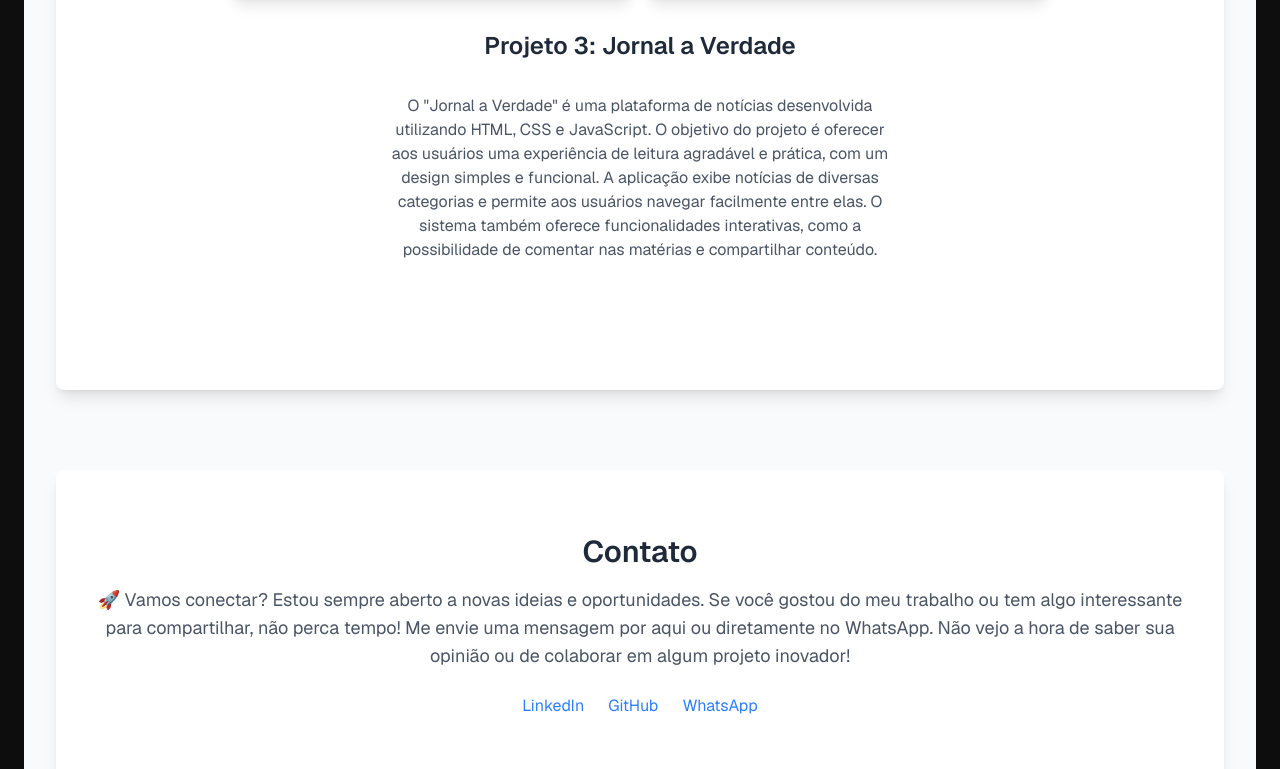
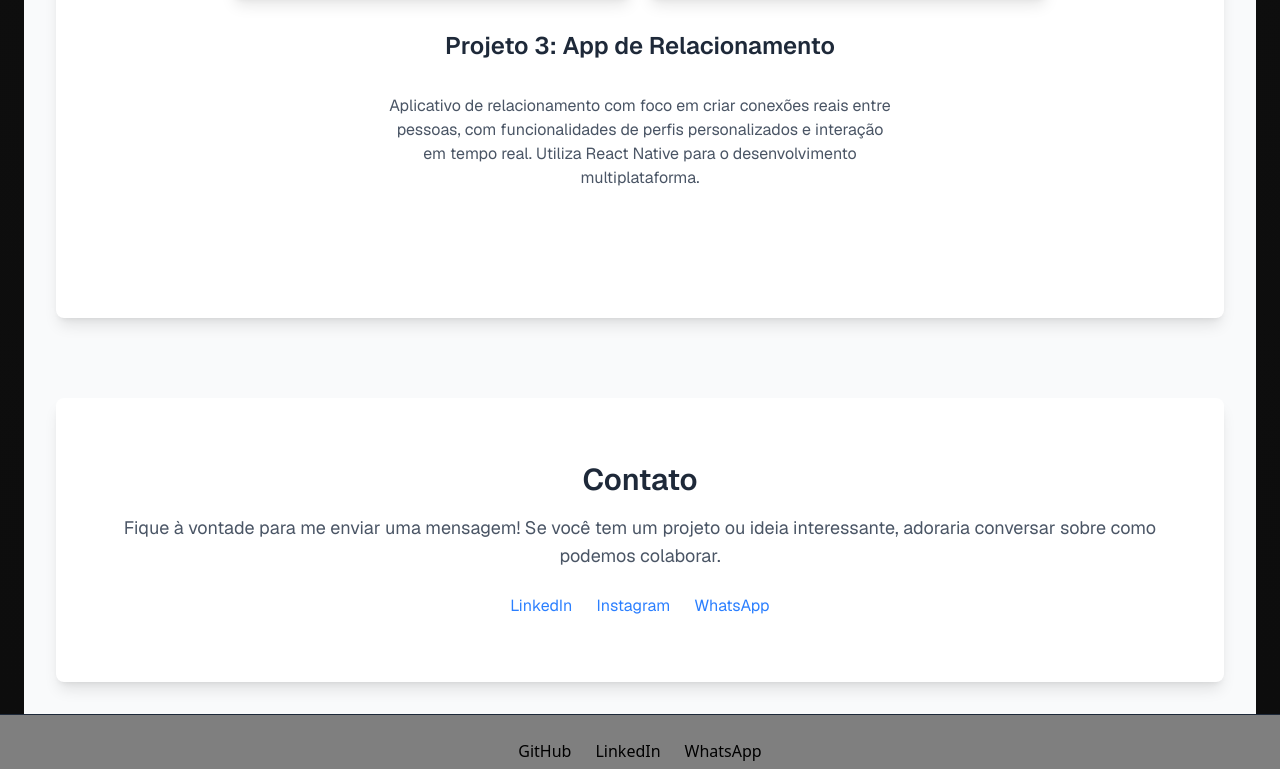
Before and after one commit to maximonGamer/meu-portfolio, a Next.js app: page / in a window 1280 px wide. Shown: the part 3411-4180 px from the top of the page. Built offline with nearby package versions, Linux system fonts and the light colour scheme.

Commit message:
Atualizando o layout e página inicial do portfólio

```diff
--- a/src/app/layout.tsx
+++ b/src/app/layout.tsx
@@ -54,11 +54,11 @@ export default function RootLayout({
             {[
               { name: "GitHub", url: "https://github.com/maximonGamer" },
               { name: "LinkedIn", url: "https://www.linkedin.com/in/claudio-lucas-henrique-francisco-ribeiro-1a8148346/" },
-              { name: "Telefone", url: "https://wa.me/5511998115005" }, // Substituí o link de email pelo número de telefone
+              { name: "WhatsApp", url: "https://wa.me/5511998115005" }, // Substitui o "Telefone" por WhatsApp
             ].map((item, index) => (
               <a
                 key={index}
-                href={item.name === "Telefone" ? `tel:${item.url}` : item.url} // Corrigido para usar 'tel:' no telefone
+                href={item.url} // Não é necessário modificar o link de WhatsApp ou GitHub
                 className="hover:text-indigo-400 transition-all"
               >
                 {item.name}
--- a/src/app/page.tsx
+++ b/src/app/page.tsx
@@ -170,12 +170,10 @@ export default function Home() {
               className="rounded-lg shadow-lg"
             />
           </div>
-          <h3 className="text-2xl font-semibold text-gray-800 dark:text-gray-100">Projeto 3: Jornal a Verdade</h3>
+          <h3 className="text-2xl font-semibold text-gray-800 dark:text-gray-100">Projeto 3: App de Relacionamento</h3>
           <p className="text-md text-gray-600 dark:text-gray-300 max-w-lg text-center">
-            O "Jornal a Verdade" é uma plataforma de notícias desenvolvida utilizando HTML, CSS e JavaScript. O objetivo
-            do projeto é oferecer aos usuários uma experiência de leitura agradável e prática, com um design simples e funcional.
-            A aplicação exibe notícias de diversas categorias e permite aos usuários navegar facilmente entre elas. O sistema também
-            oferece funcionalidades interativas, como a possibilidade de comentar nas matérias e compartilhar conteúdo.
+            Aplicativo de relacionamento com foco em criar conexões reais entre pessoas, com funcionalidades de
+            perfis personalizados e interação em tempo real. Utiliza React Native para o desenvolvimento multiplataforma.
           </p>
         </div>
       </section>
@@ -184,23 +182,34 @@ export default function Home() {
       <section id="contact" className="mt-20 py-16 px-8 bg-white dark:bg-gray-800 shadow-lg rounded-lg">
         <h2 className="text-3xl font-semibold text-center text-gray-800 dark:text-gray-100 mb-4">Contato</h2>
         <p className="text-lg text-gray-600 dark:text-gray-300 text-center mb-6">
-          🚀 Vamos conectar?
-          Estou sempre aberto a novas ideias e oportunidades. Se você gostou do meu trabalho ou tem algo interessante para compartilhar, não perca tempo! Me envie uma mensagem por aqui ou diretamente no WhatsApp.
-          Não vejo a hora de saber sua opinião ou de colaborar em algum projeto inovador!
+          Fique à vontade para me enviar uma mensagem! Se você tem um projeto ou ideia interessante, adoraria conversar
+          sobre como podemos colaborar.
         </p>
+
         <div className="flex justify-center gap-6">
-          <a href="https://www.linkedin.com/in/claudio-lucas-henrique-francisco-ribeiro-1a8148346/" className="text-blue-500 hover:underline">
+          <Link
+            href="https://www.linkedin.com/in/claudiolucas"
+            target="_blank"
+            className="text-blue-500 hover:underline"
+          >
             LinkedIn
-          </a>
-          <a href="https://github.com/maximonGamer" className="text-blue-500 hover:underline">
-            GitHub
-          </a>
-          <a href="https://wa.me/5511998115005" className="text-blue-500 hover:underline">
+          </Link>
+          <Link
+            href="https://instagram.com/claudiolucas"
+            target="_blank"
+            className="text-blue-500 hover:underline"
+          >
+            Instagram
+          </Link>
+          <Link
+            href="https://wa.me/5511999999999"
+            target="_blank"
+            className="text-blue-500 hover:underline"
+          >
             WhatsApp
-          </a>
+          </Link>
         </div>
       </section>
-
     </div>
   );
 }
```
